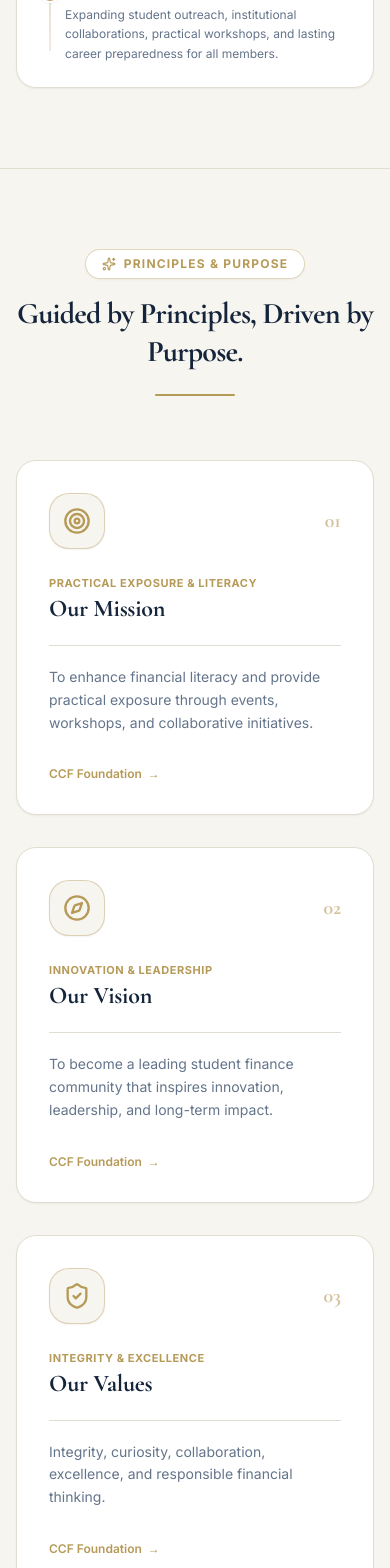
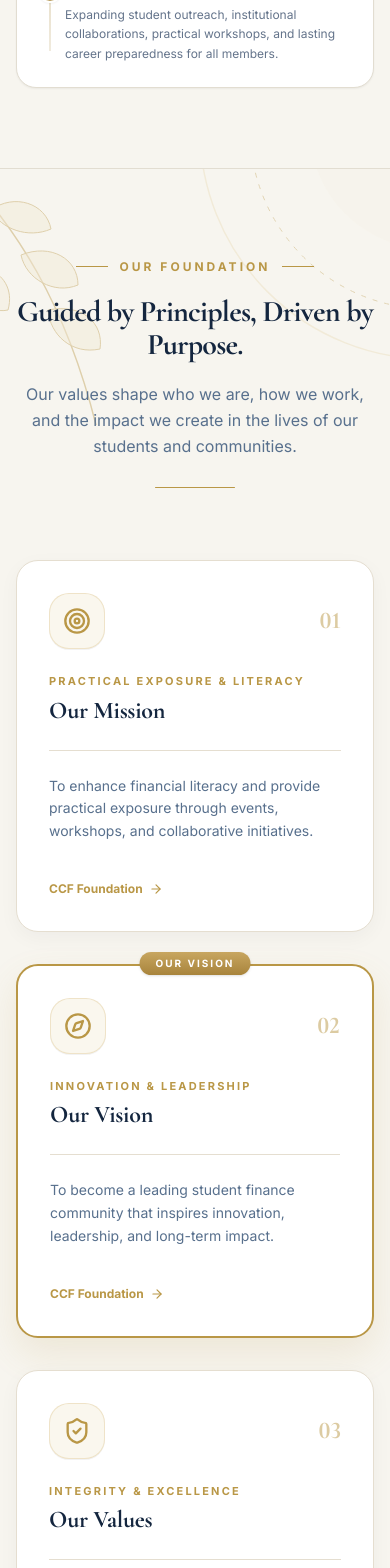
Before and after one commit to ShahidKhan243/ccf-website, a Next.js app: page /about in a window 390 px wide. Shown: the part 2620-4188 px from the top of the page. Built offline with nearby package versions, Linux system fonts and the light colour scheme; no server answers; the database is empty.

Commit message:
feat(about): redesign CCF Foundation section with editorial mission, vision, values, highlights and quote

```diff
--- a/components/about/vision-mission.tsx
+++ b/components/about/vision-mission.tsx
@@ -1,112 +1,392 @@
 "use client";
 
 import React from "react";
-import { Compass, Target, ShieldCheck, Sparkles } from "lucide-react";
+import Link from "next/link";
+import {
+  Compass,
+  Target,
+  ShieldCheck,
+  Users,
+  Lightbulb,
+  Handshake,
+  Star,
+  ArrowRight,
+} from "lucide-react";
 import { Container } from "@/components/site/container";
-import { FadeIn } from "@/components/motion/fade-in";
-import { StaggerContainer, StaggerItem } from "@/components/motion/stagger";
 import { ABOUT_PRINCIPLES } from "@/lib/data/about";
 
-export function VisionMissionSection() {
-  const cards = [
+/* -------------------------------------------------------------------------- */
+/* Types & Data                                                               */
+/* -------------------------------------------------------------------------- */
+
+interface FoundationCardData {
+  id: string;
+  number: string;
+  title: string;
+  category: string;
+  description: string;
+  icon: React.ElementType;
+  isHighlighted?: boolean;
+}
+
+interface HighlightBenefit {
+  id: string;
+  title: string;
+  description: string;
+  icon: React.ElementType;
+}
+
+const FOUNDATION_CARDS: readonly FoundationCardData[] = [
   {
     id: "mission",
+    number: "01",
     title: ABOUT_PRINCIPLES.mission.title,
-      text: ABOUT_PRINCIPLES.mission.description,
+    category: "PRACTICAL EXPOSURE & LITERACY",
+    description: ABOUT_PRINCIPLES.mission.description,
     icon: Target,
-      number: "01",
-      tagline: "Practical Exposure & Literacy",
   },
   {
     id: "vision",
+    number: "02",
     title: ABOUT_PRINCIPLES.vision.title,
-      text: ABOUT_PRINCIPLES.vision.description,
+    category: "INNOVATION & LEADERSHIP",
+    description: ABOUT_PRINCIPLES.vision.description,
     icon: Compass,
-      number: "02",
-      tagline: "Innovation & Leadership",
+    isHighlighted: true,
   },
   {
     id: "values",
+    number: "03",
     title: ABOUT_PRINCIPLES.values.title,
-      text: ABOUT_PRINCIPLES.values.description,
+    category: "INTEGRITY & EXCELLENCE",
+    description: ABOUT_PRINCIPLES.values.description,
     icon: ShieldCheck,
-      number: "03",
-      tagline: "Integrity & Excellence",
   },
 ];
 
+const HIGHLIGHT_BENEFITS: readonly HighlightBenefit[] = [
+  {
+    id: "community",
+    title: "Community Focused",
+    description: "Building a stronger student network.",
+    icon: Users,
+  },
+  {
+    id: "innovation",
+    title: "Innovation Driven",
+    description: "Turning ideas into real opportunities.",
+    icon: Lightbulb,
+  },
+  {
+    id: "collaboration",
+    title: "Collaborative Growth",
+    description: "Together we achieve more.",
+    icon: Handshake,
+  },
+  {
+    id: "impact",
+    title: "Lasting Impact",
+    description: "Creating value beyond today.",
+    icon: Star,
+  },
+];
+
+/* -------------------------------------------------------------------------- */
+/* Subcomponent: Reusable Foundation Card                                     */
+/* -------------------------------------------------------------------------- */
+
+function FoundationCard({ card }: { card: FoundationCardData }) {
+  const Icon = card.icon;
+
   return (
-    <section className="py-20 md:py-28 bg-[#F7F5EF] border-b border-[#E2DDD1] relative overflow-hidden">
-      <Container className="space-y-16">
-        {/* Centered Heading */}
-        <FadeIn direction="up">
-          <div className="text-center max-w-3xl mx-auto space-y-4">
-            <div className="inline-flex items-center gap-2 rounded-full border border-[#B69A58]/40 bg-white px-4 py-1.5 shadow-xs">
-              <Sparkles className="h-3.5 w-3.5 text-[#B69A58]" aria-hidden="true" />
-              <span className="text-xs font-bold uppercase tracking-widest text-[#B69A58]">
-                Principles &amp; Purpose
-              </span>
+    <div
+      className={`group relative rounded-[22px] bg-white p-8 sm:p-9 flex flex-col justify-between space-y-6 transition-all duration-300 hover:-translate-y-1.5 focus-within:ring-2 focus-within:ring-[#B99746] ${
+        card.isHighlighted
+          ? "border-2 border-[#B99746] shadow-[0_16px_36px_rgba(185,151,70,0.14)] hover:shadow-[0_22px_44px_rgba(185,151,70,0.22)]"
+          : "border border-[#E5DED0] shadow-[0_6px_20px_rgba(20,38,63,0.04)] hover:border-[#B99746]/70 hover:shadow-xl"
+      }`}
+    >
+      {/* Highlight Top Badge for Card 02 (Our Vision) */}
+      {card.isHighlighted && (
+        <div
+          className="absolute -top-3.5 left-1/2 -translate-x-1/2 px-4 py-1 rounded-full text-[10px] font-bold uppercase tracking-[0.2em] text-white shadow-sm"
+          style={{
+            background: "linear-gradient(180deg, #c8a660, #a8843c)",
+          }}
+        >
+          OUR VISION
+        </div>
+      )}
+
+      <div className="space-y-6">
+        {/* Top Row: Icon Container & Number */}
+        <div className="flex items-center justify-between">
+          {/* Subtle Cream Rounded-Square Icon Container */}
+          <div
+            className="flex h-14 w-14 items-center justify-center rounded-2xl border border-[#E8D8AF]/60 bg-[#FAF7EE] text-[#B99746] shadow-2xs group-hover:bg-[#B99746] group-hover:text-white transition-colors duration-300"
+            aria-hidden="true"
+          >
+            <Icon className="h-7 w-7 transition-transform group-hover:scale-105" />
           </div>
 
-            <h2 className="font-serif text-3xl sm:text-4xl md:text-5xl font-bold text-[#14243A] leading-tight tracking-tight">
-              {ABOUT_PRINCIPLES.heading}
-            </h2>
-
-            {/* Minimalist Financial Divider */}
-            <div className="flex items-center justify-center pt-2">
-              <div className="h-[2px] w-20 bg-[#B69A58] rounded-full" />
-            </div>
-          </div>
-        </FadeIn>
-
-        {/* Three Evenly Spaced Columns with Elegant Gold Icons */}
-        <StaggerContainer className="grid grid-cols-1 md:grid-cols-3 gap-8">
-          {cards.map((card, idx) => {
-            const Icon = card.icon;
-            return (
-              <StaggerItem key={card.id}>
-                <div className="group h-full rounded-2xl border border-[#E2DDD1] bg-white p-8 sm:p-9 flex flex-col justify-between space-y-6 shadow-xs transition-all duration-300 hover:border-[#B69A58]/80 hover:shadow-xl hover:-translate-y-1">
-                  <div className="space-y-5">
-                    {/* Header Row: Gold Icon & Index Number */}
-                    <div className="flex items-center justify-between">
-                      <div className="flex h-14 w-14 items-center justify-center rounded-2xl border border-[#B69A58]/40 bg-[#F7F5EF] text-[#B69A58] shadow-xs group-hover:bg-[#B69A58] group-hover:text-white transition-colors duration-300">
-                        <Icon className="h-7 w-7" aria-hidden="true" />
-                      </div>
-                      <span className="font-serif text-xl font-bold text-[#B69A58]/60 group-hover:text-[#B69A58] transition-colors">
+          {/* Number 01 / 02 / 03 */}
+          <span
+            className="font-serif text-2xl font-bold text-[#B99746]/50 group-hover:text-[#B99746] transition-colors"
+            style={{ fontFeatureSettings: '"lnum" 1' }}
+          >
             {card.number}
           </span>
         </div>
 
-                    {/* Card Title & Subtitle */}
+        {/* Category Label & Title */}
         <div className="space-y-1.5">
-                      <span className="text-[11px] font-bold uppercase tracking-wider text-[#B69A58]">
-                        {card.tagline}
-                      </span>
-                      <h3 className="font-serif text-2xl sm:text-3xl font-bold text-[#14243A]">
+          <div className="text-[11px] font-bold uppercase tracking-[0.2em] text-[#B99746]">
+            {card.category}
+          </div>
+          <h3 className="font-serif text-2xl sm:text-[28px] font-bold text-[#14263F] leading-tight">
             {card.title}
           </h3>
         </div>
 
-                    {/* Thin Separator */}
-                    <div className="h-px w-full bg-[#E2DDD1] group-hover:bg-[#B69A58]/30 transition-colors" />
+        {/* Thin Gold/Beige Divider */}
+        <div className="h-px w-full bg-[#E5DED0] group-hover:bg-[#B99746]/40 transition-colors" />
 
-                    {/* Card Body */}
-                    <p className="text-sm sm:text-base leading-relaxed text-[#64748B]">
-                      {card.text}
+        {/* Description Body */}
+        <p className="text-sm sm:text-base leading-relaxed text-[#58708D]">
+          {card.description}
         </p>
       </div>
 
-                  {/* Bottom Accent */}
-                  <div className="pt-2 flex items-center gap-1.5 text-xs font-semibold text-[#B69A58]">
+      {/* Footer Link: CCF Foundation → */}
+      <div className="pt-2">
+        <Link
+          href="#foundation"
+          className="inline-flex items-center gap-1.5 text-xs font-bold text-[#B99746] hover:text-[#9c7c38] transition-colors group/link"
+        >
           <span>CCF Foundation</span>
-                    <span aria-hidden="true">→</span>
+          <ArrowRight className="h-3.5 w-3.5 transition-transform group-hover/link:translate-x-1" aria-hidden="true" />
+        </Link>
       </div>
     </div>
-              </StaggerItem>
   );
-          })}
-        </StaggerContainer>
+}
+
+/* -------------------------------------------------------------------------- */
+/* Subcomponent: Reusable Benefit Item                                        */
+/* -------------------------------------------------------------------------- */
+
+function BenefitItem({
+  item,
+  isLast,
+}: {
+  item: HighlightBenefit;
+  isLast: boolean;
+}) {
+  const Icon = item.icon;
+
+  return (
+    <div
+      className={`flex flex-col items-center text-center p-4 sm:p-5 ${
+        !isLast ? "lg:border-r lg:border-[#E5DED0]/80" : ""
+      }`}
+    >
+      {/* Cream Circle with Gold Icon */}
+      <div
+        className="flex h-12 w-12 items-center justify-center rounded-full border border-[#E8D8AF]/60 bg-[#FAF7EE] text-[#B99746] shadow-2xs mb-3.5"
+        aria-hidden="true"
+      >
+        <Icon className="h-5 w-5" />
+      </div>
+
+      {/* Navy Heading */}
+      <h4 className="text-base font-bold text-[#14263F] mb-1">
+        {item.title}
+      </h4>
+
+      {/* Blue-gray Description */}
+      <p className="text-xs sm:text-sm text-[#58708D] leading-relaxed max-w-[210px]">
+        {item.description}
+      </p>
+    </div>
+  );
+}
+
+/* -------------------------------------------------------------------------- */
+/* Main VisionMissionSection / Foundation Redesign                            */
+/* -------------------------------------------------------------------------- */
+
+export function VisionMissionSection() {
+  return (
+    <section id="foundation" className="relative bg-[#F7F5EF] overflow-hidden">
+      {/* Top Background Decorative SVG Botanical Elements */}
+      <div className="absolute inset-0 pointer-events-none select-none overflow-hidden" aria-hidden="true">
+        {/* Subtle Botanical Branch (Top-Left) */}
+        <svg
+          width="260"
+          height="280"
+          viewBox="0 0 260 280"
+          fill="none"
+          className="absolute -top-6 -left-6 opacity-40"
+        >
+          <path
+            d="M-20 20 C40 80 90 160 120 280"
+            stroke="#B99746"
+            strokeWidth="1.5"
+            strokeLinecap="round"
+          />
+          <path
+            d="M15 65 C38 48 70 58 75 84 C52 94 25 84 15 65 Z"
+            fill="#E8D8AF"
+            fillOpacity="0.45"
+            stroke="#B99746"
+            strokeWidth="1"
+          />
+          <path
+            d="M45 110 C75 98 102 114 102 140 C78 150 50 134 45 110 Z"
+            fill="#E8D8AF"
+            fillOpacity="0.45"
+            stroke="#B99746"
+            strokeWidth="1"
+          />
+          <path
+            d="M72 165 C106 158 128 178 124 204 C96 210 74 190 72 165 Z"
+            fill="#E8D8AF"
+            fillOpacity="0.45"
+            stroke="#B99746"
+            strokeWidth="1"
+          />
+          <path
+            d="M12 125 C-6 145 10 170 32 165 C38 144 26 128 12 125 Z"
+            fill="#E8D8AF"
+            fillOpacity="0.35"
+            stroke="#B99746"
+            strokeWidth="1"
+          />
+        </svg>
+
+        {/* Soft Gold Curved Accent (Top-Right) */}
+        <svg
+          width="280"
+          height="280"
+          viewBox="0 0 280 280"
+          fill="none"
+          className="absolute -top-10 -right-10 opacity-35"
+        >
+          <circle cx="280" cy="0" r="180" stroke="#B99746" strokeWidth="1" strokeDasharray="5 7" />
+          <circle cx="280" cy="0" r="230" stroke="#E8D8AF" strokeWidth="1.5" />
+          <circle cx="280" cy="0" r="120" fill="#E8D8AF" fillOpacity="0.15" />
+        </svg>
+      </div>
+
+      {/* Main Container */}
+      <Container className="relative z-10 pt-20 md:pt-28 pb-16 md:pb-24 space-y-16 max-w-7xl">
+        {/* 1. Centered Section Heading */}
+        <div className="text-center max-w-3xl mx-auto space-y-5">
+          {/* Eyebrow: — OUR FOUNDATION — */}
+          <div className="inline-flex items-center gap-3">
+            <span className="w-8 h-[1px] bg-[#B99746]" aria-hidden="true" />
+            <span className="text-xs font-bold uppercase tracking-[0.25em] text-[#B99746]">
+              OUR FOUNDATION
+            </span>
+            <span className="w-8 h-[1px] bg-[#B99746]" aria-hidden="true" />
+          </div>
+
+          {/* Main Display Heading */}
+          <h2
+            className="font-serif text-3xl sm:text-4xl md:text-5xl lg:text-[54px] font-bold text-[#14263F] leading-[1.1] tracking-tight"
+            style={{ fontFeatureSettings: '"lnum" 1' }}
+          >
+            Guided by Principles, Driven by Purpose.
+          </h2>
+
+          {/* Supporting Text */}
+          <p className="text-[#58708D] text-base sm:text-lg leading-relaxed max-w-2xl mx-auto">
+            Our values shape who we are, how we work, and the impact we create in the lives of our students and communities.
+          </p>
+
+          {/* Thin Decorative Gold Divider */}
+          <div className="flex items-center justify-center pt-2">
+            <div className="h-[1.5px] w-20 bg-[#B99746] rounded-full" />
+          </div>
+        </div>
+
+        {/* 2. Three Horizontally Aligned Cards */}
+        <div className="grid grid-cols-1 md:grid-cols-3 gap-8 items-stretch pt-2">
+          {FOUNDATION_CARDS.map((card) => (
+            <FoundationCard key={card.id} card={card} />
+          ))}
+        </div>
+
+        {/* 3. Key Benefits / Highlight Row (4 items) */}
+        <div className="rounded-[24px] border border-[#E5DED0] bg-white/90 p-6 sm:p-8 md:p-9 shadow-[0_4px_24px_rgba(20,38,63,0.03)] backdrop-blur-xs">
+          <div className="grid grid-cols-1 sm:grid-cols-2 lg:grid-cols-4 gap-6 lg:gap-0">
+            {HIGHLIGHT_BENEFITS.map((item, idx) => (
+              <BenefitItem
+                key={item.id}
+                item={item}
+                isLast={idx === HIGHLIGHT_BENEFITS.length - 1}
+              />
+            ))}
+          </div>
+        </div>
       </Container>
+
+      {/* 4. Full-Width Deep Navy Closing Quote Section */}
+      <div className="w-full bg-[#101D2D] relative overflow-hidden text-center text-white">
+        {/* Organic Curved Wave Transition at the top */}
+        <div className="w-full overflow-hidden leading-none bg-[#F7F5EF]">
+          <svg
+            viewBox="0 0 1440 48"
+            fill="none"
+            preserveAspectRatio="none"
+            className="w-full h-8 sm:h-12 block"
+            aria-hidden="true"
+          >
+            <path
+              d="M0 48 C380 12 760 0 1140 24 C1280 32 1380 44 1440 48 L1440 48 L0 48 Z"
+              fill="#101D2D"
+            />
+          </svg>
+        </div>
+
+        <div className="relative py-14 sm:py-16 md:py-20 px-6 max-w-4xl mx-auto space-y-5">
+          {/* Subtle Background Curved Gold Rings */}
+          <div className="absolute inset-0 flex items-center justify-center pointer-events-none opacity-15" aria-hidden="true">
+            <svg width="600" height="200" viewBox="0 0 600 200" fill="none">
+              <ellipse cx="300" cy="100" rx="280" ry="70" stroke="#B99746" strokeWidth="1" />
+              <ellipse cx="300" cy="100" rx="200" ry="50" stroke="#B99746" strokeWidth="1" strokeDasharray="4 6" />
+            </svg>
+          </div>
+
+          {/* Closing Quote */}
+          <blockquote className="relative z-10 font-serif italic text-2xl sm:text-3xl md:text-4xl text-white/95 tracking-tight font-normal leading-snug">
+            &ldquo;Better financial minds. A brighter future.&rdquo;
+          </blockquote>
+
+          {/* Uppercase Gold Foundation Tagline */}
+          <div className="relative z-10 inline-flex items-center gap-3 text-xs uppercase tracking-[0.25em] text-[#B99746] font-bold">
+            <span className="w-8 h-[1px] bg-[#B99746]/70" aria-hidden="true" />
+            <span>CCF FOUNDATION</span>
+            <span className="w-8 h-[1px] bg-[#B99746]/70" aria-hidden="true" />
+          </div>
+        </div>
+
+        {/* Organic Curved Wave Transition at the bottom */}
+        <div className="w-full overflow-hidden leading-none bg-[#F7F5EF]">
+          <svg
+            viewBox="0 0 1440 48"
+            fill="none"
+            preserveAspectRatio="none"
+            className="w-full h-8 sm:h-12 block"
+            aria-hidden="true"
+          >
+            <path
+              d="M0 0 C360 36 720 48 1080 24 C1260 16 1380 4 1440 0 L1440 0 L0 0 Z"
+              fill="#101D2D"
+            />
+          </svg>
+        </div>
+      </div>
     </section>
   );
 }
```
Lines whose indentation alone changed are shown as unchanged.
